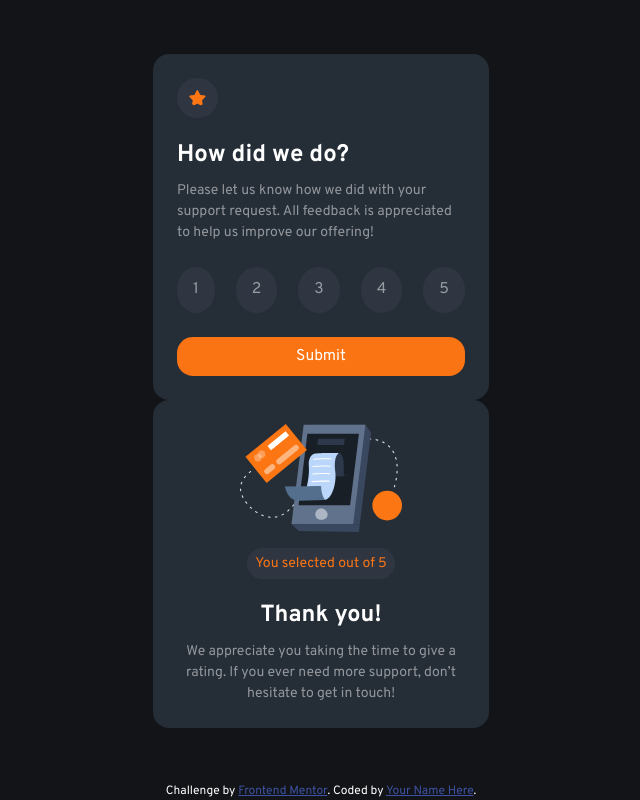
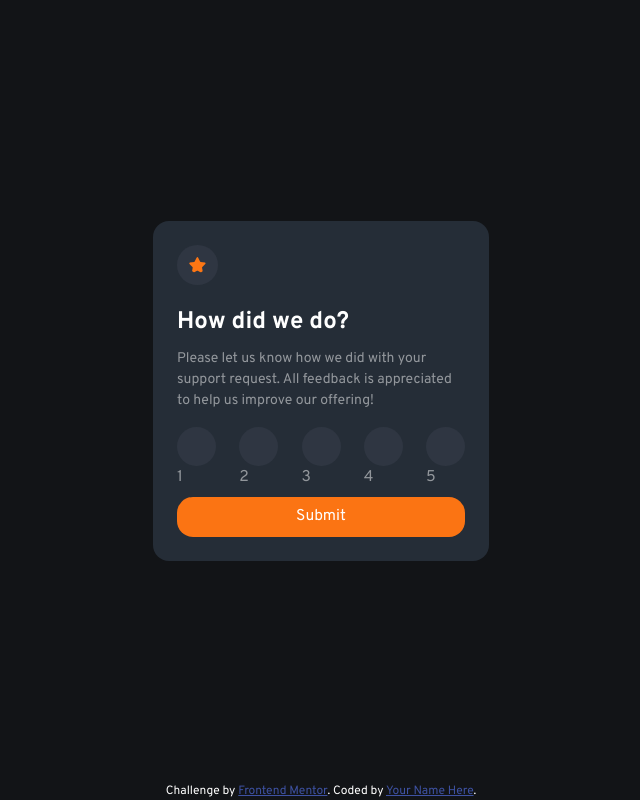
Before and after one commit to Mazz100/Interactive-Rating-Component, a plain HTML site: page index.html in a window 1280 px wide. Shown: the whole page, without its empty margins (319-959 px from the left). Drawn offline with Linux system fonts and the light colour scheme.

Commit message:
Form Update - Radio Styling

```diff
--- a/Styles/style.scss
+++ b/Styles/style.scss
@@ -2,6 +2,7 @@
 $body-main-bg-color: hsl(216, 12%, 8%);
 $card-ui-bg-color: hsl(213, 19%, 18%);
 $rating-bg-color: hsl(218, 17%, 22%);
+$rate-selection-color: hsl(217, 12%, 63%);
 $primary-interactive: hsl(25, 97%, 53%);
 @use 'reset';
 
@@ -50,35 +51,54 @@ body {
     }
 }
 
-.rating {
-    ul {
-        @include Flex(row);
-        justify-content: space-between;
-        list-style-type: none;
-        padding: 0;
-        margin: 24px 0 24px 0;
-    }
+.rate-container {
+    @include Flex(row);
+    justify-content: space-between;
+    margin: 16px 0 8px 0;
 
-    li {
-        color: white;
-        opacity: 50%;
-        padding: 10px;
-    }
+    .input-wrapper {
+        .visually-hidden {
+            //visibility: hidden;
+        }
 
-    button {
-        background-color: $rating-bg-color;
-        cursor: pointer;
-        border: none;
-        border-radius: 50%;
-        transition: all 100ms linear;
+        .radio-rate {
+            opacity: 0.5;
+        }
     }
 }
 
-.rating {
-    button:hover {
-        background-color: $primary-interactive;
-    }
+//Hiding the default radio for browser and styling custome one
+input[type="radio"] {
+    @include Flex(column);
+    appearance: none;
+    background-color: $rating-bg-color;
+    margin: 0;
+    height: 2.5em;
+    width: 2.5em;
+    border-radius: 50%;
 }
+
+input[type="radio"]::before {
+    content: '';
+    height: 2.5em;
+    width: 2.5em;
+    border-radius: 50%;
+    transform: scale(0);
+    transition: 150ms transform ease-in-out;
+    box-shadow: inset 2em 2em $rate-selection-color;
+}
+
+
+input[type="radio"]:checked::before {
+    transform: scale(1);
+}
+
+input[type="radio"]:hover {
+    cursor: pointer;
+    background-color: $primary-interactive;
+    opacity: 1;
+}
+
 
 .submit-button {
     cursor: pointer;
@@ -89,10 +109,11 @@ body {
     border-radius: 16px;
     background-color: $primary-interactive;
     color: white;
-    transition: all 200ms 100ms linear;
+    transition: all 150ms 100ms linear;
 }
 
 .submit-button:hover {
+    background-color: transparent;
     background-color: white;
     color: $primary-interactive;
 }
@@ -134,6 +155,6 @@ body {
 }
 
 .UI-2-visibility {
-    //display: none;
+    display: none;
 
 }
--- a/index.html
+++ b/index.html
@@ -35,42 +35,47 @@
       <!-- Rating state start -->
       <div class="UI-1-wrapper UI-1-visibility">
         <img class="star" src="images/icon-star.svg" alt="">
+        <form id="form">
+          <h1 class="header"> How did we do?</h1>
 
-        <h1 class="header"> How did we do?</h1>
+          <p class="feedback-text">Please let us know how we did with your support request. All feedback is appreciated
+            to help us improve our offering!</p>
 
-        <p class="feedback-text">Please let us know how we did with your support request. All feedback is appreciated
-          to help us improve our offering!</p>
+          <div class="rate-container">
+            <div class="input-wrapper">
+              <input type="radio" name="rating" value="1" id="1" class="visually-hidden">
+              <label class="radio-rate">1</label>
+            </div>
+            <div class="input-wrapper">
+              <input type="radio" name="rating" value="2" id="2" class="visually-hidden">
+              <label class="radio-rate">2</label>
+            </div>
+            <div class="input-wrapper">
+              <input type="radio" name="rating" value="3" id="3" class="visually-hidden">
+              <label class="radio-rate">3</label>
+            </div>
+            <div class="input-wrapper">
+              <input type="radio" name="rating" value="4" id="4" class="visually-hidden">
+              <label class="radio-rate">4</label>
+            </div>
+            <div class="input-wrapper">
+              <input type="radio" name="rating" value="5" id="5" class="visually-hidden">
+              <label class="radio-rate">5</label>
+            </div>
 
-        <div class="rating">
-          <ul>
-            <button type="button">
-              <li> 1</li>
-            </button>
-            <button type="button">
-              <li> 2</li>
-            </button>
-            <button type="button">
-              <li> 3</li>
-            </button>
-            <button type="button">
-              <li> 4</li>
-            </button>
-            <button type="button">
-              <li> 5</li>
-            </button>
-          </ul>
-        </div>
+          </div>
 
-        <button class="submit-button" aria-label="rating submission" type="submit">
-          Submit
-        </button>
+          <button class="submit-button" aria-label="rating submission" type="button">
+            Submit
+          </button>
+        </form>
       </div>
       <!-- Rating state end -->
 
       <!-- Thank you state start -->
       <div class="UI-2-wrapper UI-2-visibility">
         <img class="thankyou-illustration" src="images/illustration-thank-you.svg" alt="">
-        <h1 class="header-num-title">You selected <!-- Add rating here | <span id="rate"></span>--> out of 5</h1>
+        <h1 class="header-num-title">You selected <!-- Add rating here--> <span id="rate"></span> out of 5</h1>
 
         <h2>Thank you!</h2>
 
```
Also changed, not shown: Styles/style.css, 2 other files.
